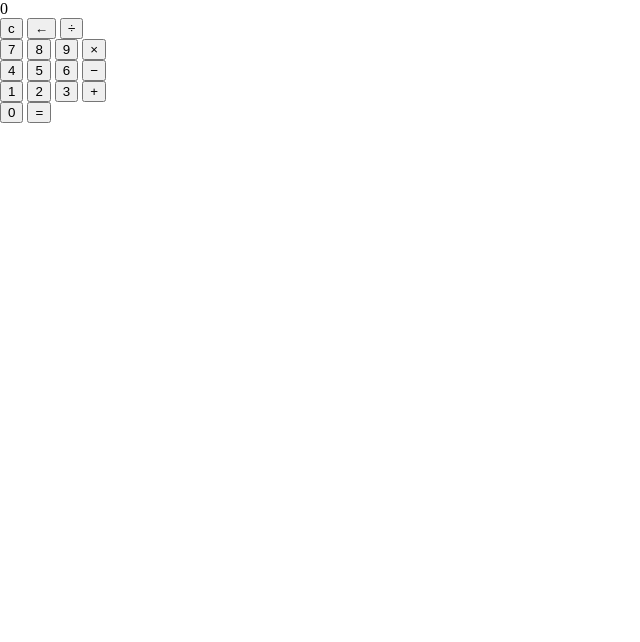
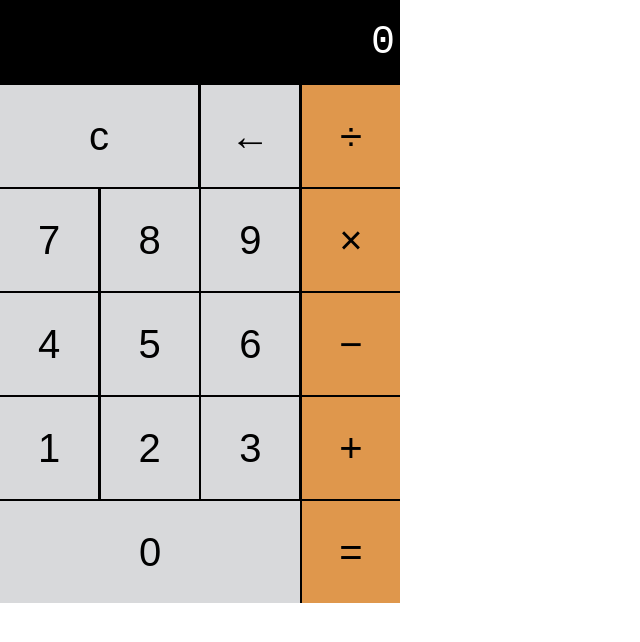
Before and after one commit to charleskyalo/calculator, a plain HTML site: page index.html in a window 1280 px wide. Shown: the whole page, without its empty margins (0-640 px from the left). Drawn offline with Linux system fonts and the light colour scheme.

Commit message:
add styles to the calc project  :tada:

```diff
--- a/main.css
+++ b/main.css
@@ -6,6 +6,10 @@
 --btn-hover:#ebebeb;
 --btn-active:#bbbcbe;
 --function-btn:#df974c;
+--function-btn-hover:#dfb07e;
+--function-btn-active:#dd8d37;
+--blue-border:#0424D9;
+--container-border:#3DADF2;
 }
 
 *,x:before,x:after {
@@ -17,5 +21,60 @@ body{
     margin: 0;
 }
 .wrapper{
-    width:400px;
+width:400px;
+/* border: 2px solid var(--container-border); */
+/* set background color and color of elements */
+color: var(--white-color);
+background-color:var(--black-color);
 }
+.calc-button-row{
+/* border: 3px solid var(--blue-border); */
+display: flex;
+align-items: center;
+justify-content: space-between;
+flex-flow: row nowrap;
+margin-bottom: 0.5%;
+}
+
+.screen{
+text-align: right;
+font-family: 'Courier New', Courier, monospace;
+padding: 20px 5px;
+font-size:40px;
+
+}
+
+.calc-button{
+font-size:40px;
+border: none;
+background-color: var(--light-grey);
+color:var(--black-color);
+flex-basis: 21.5%;
+height: 100px;
+}
+
+.calc-button:hover{
+    background-color: var(--btn-hover);
+
+}
+.calc-button:active{
+    background-color: var(--btn-active);
+}
+.double{
+flex-basis: 46.5%;
+}
+.triple{
+flex-basis:72%;
+}
+.calc-button:last-child{
+    background-color: var(--function-btn);
+}
+
+.calc-button:last-child:hover{
+background-color: var(--function-btn-hover)
+}
+
+
+.calc-button:last-child:active{
+background-color: var(--function-btn-active)
+}
```
Also changed, not shown: index.html (+4 -6 lines).
